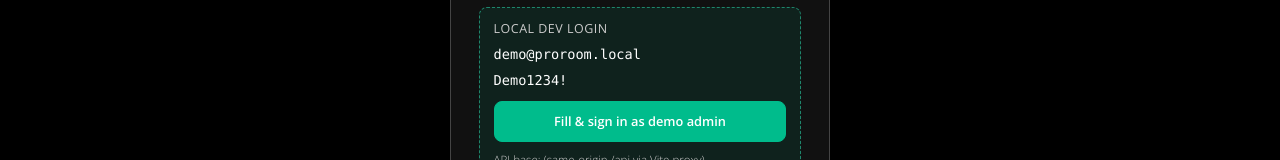
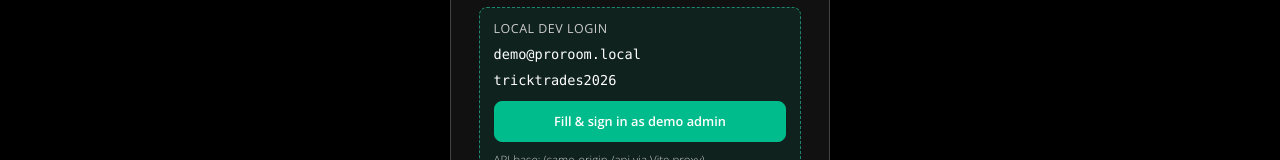
Before and after one commit to billyribeiro-ux/pro-room, a SvelteKit app in the folder web/: page /login in a window 1280 px wide. Shown: the part 211-371 px from the top of the page. Built offline with nearby package versions, Linux system fonts and the light colour scheme; no server answers.

Commit message:
chore: set local dev seed password to tricktrades2026
Align one-click login helper and seed script default with the local
account password reset.

```diff
--- a/web/src/routes/login/+page.svelte
+++ b/web/src/routes/login/+page.svelte
@@ -9,7 +9,7 @@
 	/** Local Docker seed account — DEV only (see scripts/seed-dev-users.sh). */
 	const DEV_LOGIN = {
 		email: 'demo@proroom.local',
-		password: 'Demo1234!'
+		password: 'tricktrades2026'
 	} as const;
 
 	let email = $state('');
```
Also changed, not shown: 1 other file (tests, documents, lock files or other folders).
